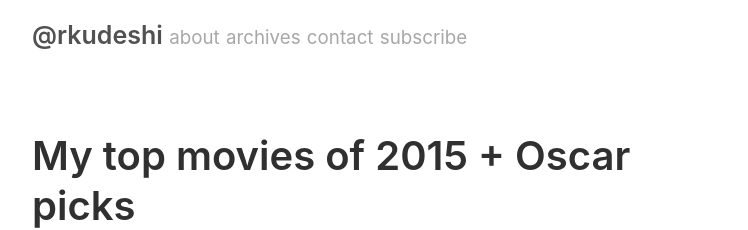
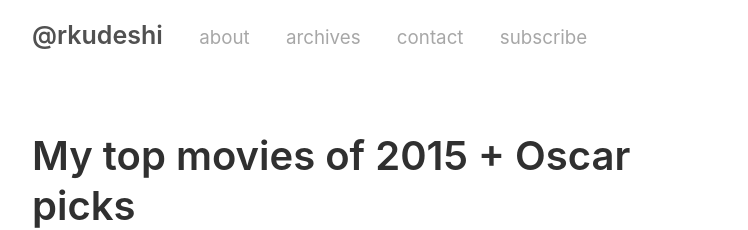
Before and after one commit to rkudeshi/rkudeshi.github.io, a Jekyll site: the page built from index.html, in a window 1280 px wide. Shown: the top 230 px of the page, without its empty margins (258-1006 px from the left). Built offline with Jekyll 4.4.1, drawn with Linux system fonts in a browser that asks for light colours; the list of posts is cut into pages by our own code.

Commit message:
Update header-menu

```diff
--- a/_sass/_RAVI.scss
+++ b/_sass/_RAVI.scss
@@ -15,3 +15,11 @@
     text-transform: uppercase;
     font-size: 0.8rem;
 }
+
+.masthead a {
+	padding-right: 1.5rem;
+}
+
+/* .header-menu a {
+	padding-left: 30px;
+} */
```
Also changed, not shown: _layouts/default.html (+2 -6 lines).
